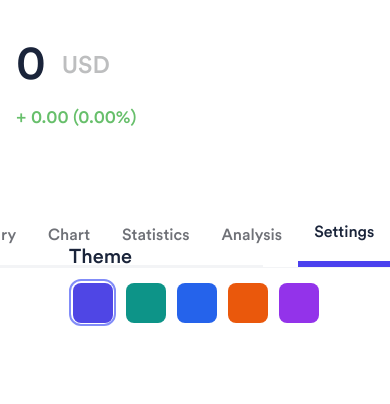
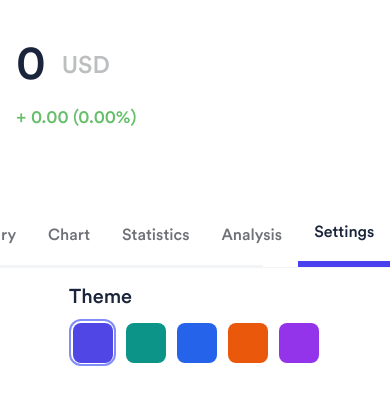
Before and after one commit to Risav03/catalog, a Next.js app: page / in a window 390 px wide. Both pictures are taken after a click on the button "Settings". Shown: the top 404 px of the page. Built offline with nearby package versions, Linux system fonts and the light colour scheme; no server answers.

Commit message:
fixed mobile padding

```diff
--- a/components/settings.tsx
+++ b/components/settings.tsx
@@ -7,7 +7,7 @@ export const Settings = () => {
     const{theme, setTheme} = useGlobalContext()
 
   return (
-    <div className='px-20 max-md:px-4 mt-10'>
+    <div className='px-20 max-md:px-4 mt-10 max-md:mt-20'>
         <h3 className='text-xl'>Theme</h3>
         <div className='flex gap-2 mt-2 items-center mb-10 justify-start'>
             <div onClick={()=>{setTheme(0)}} className={`${theme == 0 && "border-2 border-indigo-400 rounded-xl"} duration-200`} >
```
